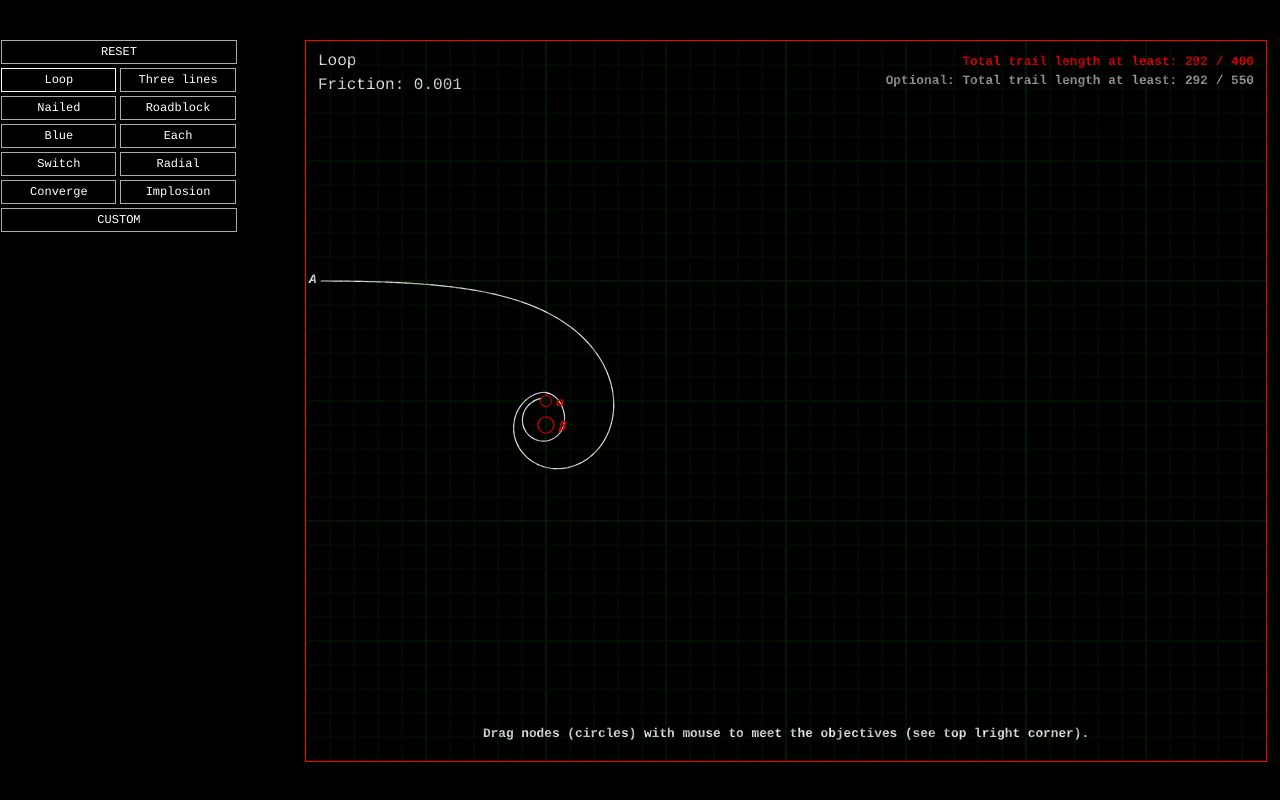
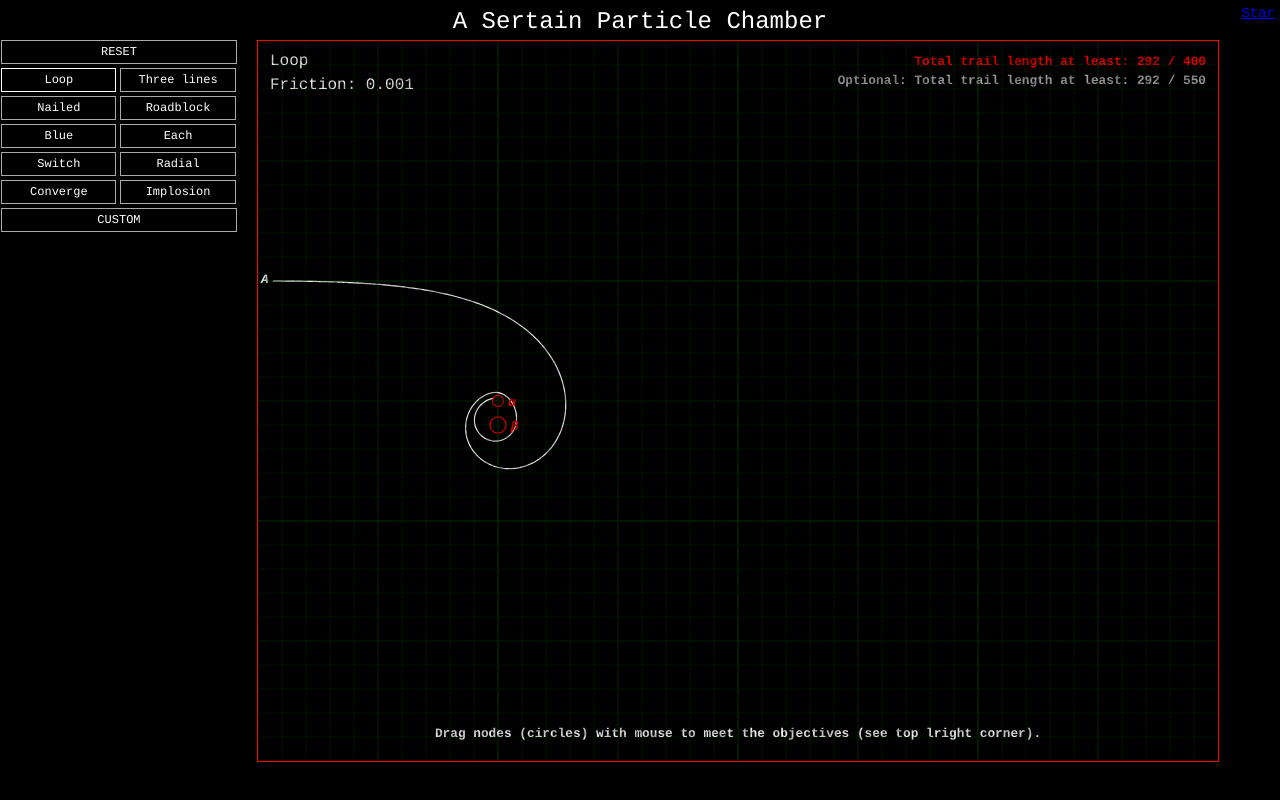
Before and after one commit to baturinsky/aspchamber, a website: page public/index.html in a window 1280 px wide. Drawn offline with Linux system fonts and the light colour scheme.

Commit message:
git button

```diff
--- a/public/index.html
+++ b/public/index.html
@@ -1,5 +1,5 @@
 <html>
-  <head> </head>
+  <head>
     <style>
       body {
         color: #fff;
@@ -9,11 +9,9 @@
         font: 14px Courier;
       }
       canvas {
-      position: absolute;
-      right: 1%;
         border: solid 1px #fff;
         background: #000;
-      padding:0;
+        padding: 0;
       }
       .tip {
         position: absolute;
@@ -21,47 +19,78 @@
         top: 15px;
         font: 14px Courier;
       }
-    #buttons{
+      #buttons {
         width: 20vw;
-      padding-left:0.1vw;
+        padding-left: 0.1vw;
       }
-    button{
+      button {
         width: 9vw;
         margin-right: 0.5vh;
         height: 3vh;
         font: 12px Courier;
       }
-    button.done1{
+      button.done1 {
         color: #0f0;
       }
-    button.done2{
+      button.done2 {
         color: #ff0;
       }
-    button:hover{
+      button:hover {
         background: #444;
       }
-    #box{
+      #box {
         display: flex;
         flex-direction: row;
         margin-top: 5vh;
+        justify-content: flex-start;
       }
-    #reset, #custom, #apply, textarea{
-      width:calc(18vw + 5px);
+      #reset,
+      #custom,
+      #apply,
+      textarea {
+        width: calc(18vw + 5px);
       }
-    button.current{
+      button.current {
         border: solid 1px #fff;
       }
-    button, textarea{
+      button,
+      textarea {
         border: solid 1px #aaa;
         color: #fff;
         background: #000;
         margin-bottom: 0.5vh;
       }
-    textarea{
+      textarea {
         height: 60vh;
       }
+      #header {
+        position: absolute;
+        top: 1vh;
+        padding: 0;
+        width: 100vw;
+        text-align: center;
+        font: 24px Courier;
+      }
+      div.github {
+        position: absolute;
+        right: 5px;
+        top: 5px;
+      }
     </style>
+    <script async defer src="https://buttons.github.io/buttons.js"></script>
+  </head>
   <body>
+    <div id="header">A Sertain Particle Chamber</div>
+    <div class="github">
+      <a
+        class="github-button"
+        href="https://github.com/baturinsky/aspchamber"
+        data-color-scheme="no-preference: dark; light: dark; dark: dark;"
+        data-size="large"
+        aria-label="Star baturinsky/aspchamber on GitHub"
+        >Star</a
+      >
+    </div>
     <div id="box">
       <div id="buttons"></div>
       <canvas id="C"></canvas>
```
Also changed, not shown: README.md, 1 other file. Lines whose indentation alone changed are shown as unchanged.
